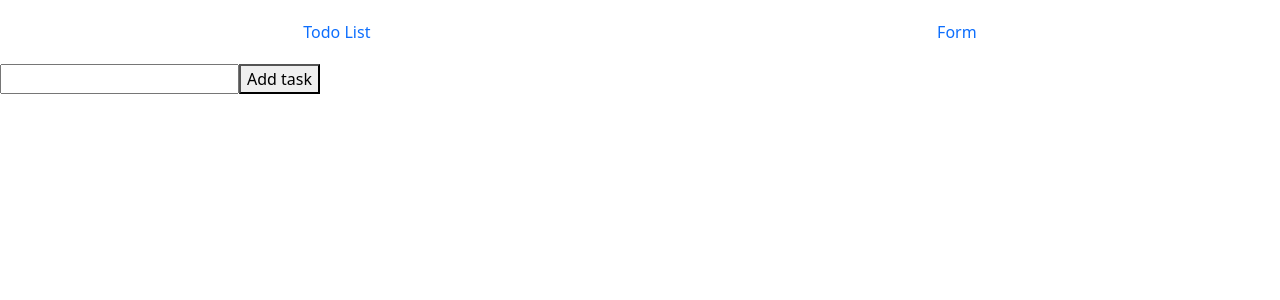
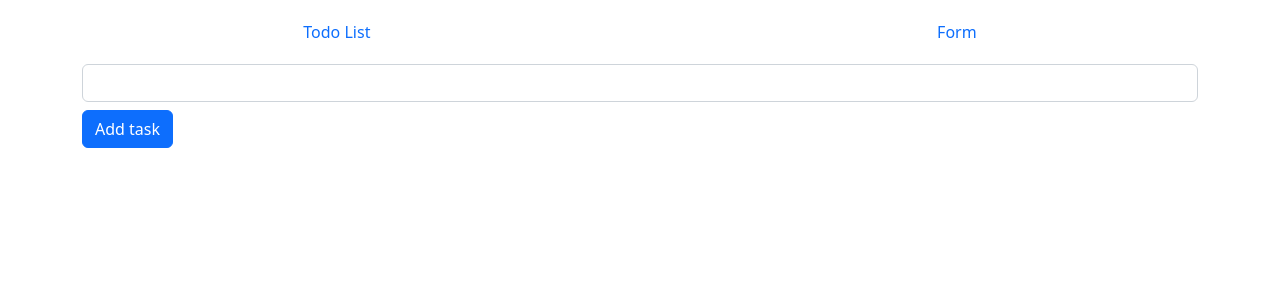
Before and after one commit to guilhermegules/react-playground, a React (Vite) app in the folder react-form-hook-poc/: page / in a window 1280 px wide. Shown: the top 300 px of the page. Built offline with nearby package versions, Linux system fonts and the light colour scheme.

Commit message:
style(TodoForm): using bootstrap classes

```diff
--- a/react-form-hook-poc/src/components/Todo/TodoForm.tsx
+++ b/react-form-hook-poc/src/components/Todo/TodoForm.tsx
@@ -19,10 +19,13 @@ const TodoForm: React.FC = () => {
   };
 
   return (
-    <form onSubmit={handleSubmit(onSubmit)}>
-      <input {...register("todo", { required: true })} />
+    <form onSubmit={handleSubmit(onSubmit)} className="container">
+      <input
+        className="form-control"
+        {...register("todo", { required: true })}
+      />
       {errors.todo && <span>This field is required</span>}
-      <button>Add task</button>
+      <button className="btn btn-primary mt-2">Add task</button>
     </form>
   );
 };
```
